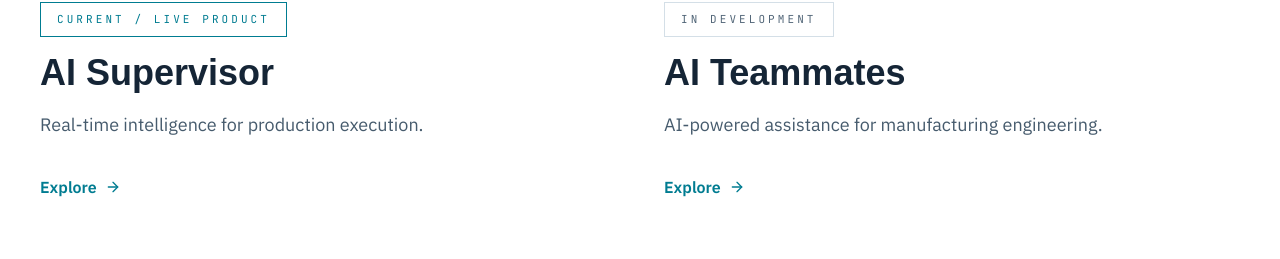
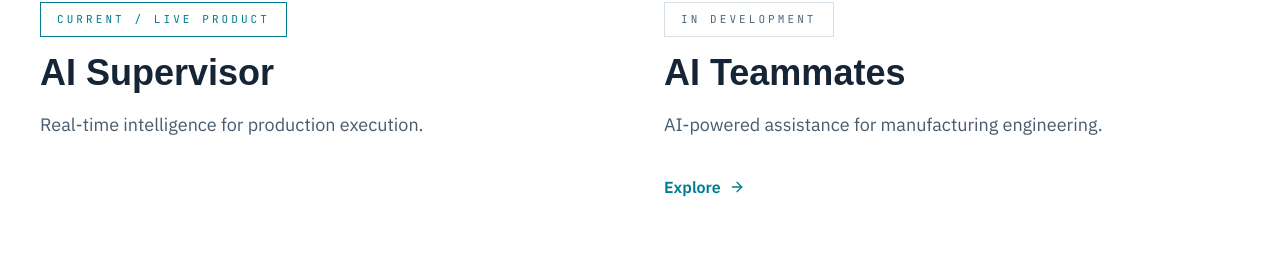
Before and after one commit to samarth-biztel/Biztel-AI, a Next.js app: page / in a window 1280 px wide. Shown: the part 1296-1555 px from the top of the page. Built offline with nearby package versions, Linux system fonts and the light colour scheme; a web font is replaced by a local one.

Commit message:
Remove AI Supervisor homepage Explore label

```diff
--- a/src/components/home/Products.tsx
+++ b/src/components/home/Products.tsx
@@ -29,9 +29,6 @@ export function Products() {
               <span className="tag tag-current mt-7">Current / Live Product</span>
               <h3 className="mt-4 font-display text-3xl font-extrabold sm:text-4xl">AI Supervisor</h3>
               <p className="mt-4 text-lg leading-8 text-steel-300">Real-time intelligence for production execution.</p>
-              <span className="mt-6 inline-flex min-h-11 items-center gap-2 font-semibold text-accent group-hover:underline">
-                Explore <ArrowRight aria-hidden="true" className="h-4 w-4" />
-              </span>
             </Link>
           </Reveal>
 
```
